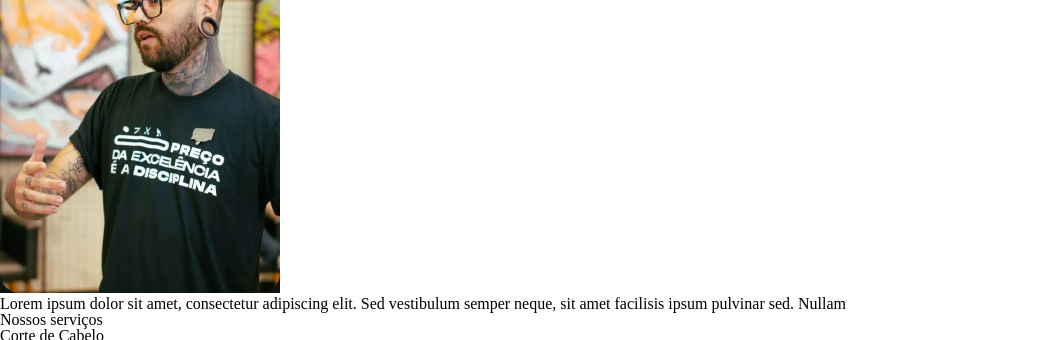
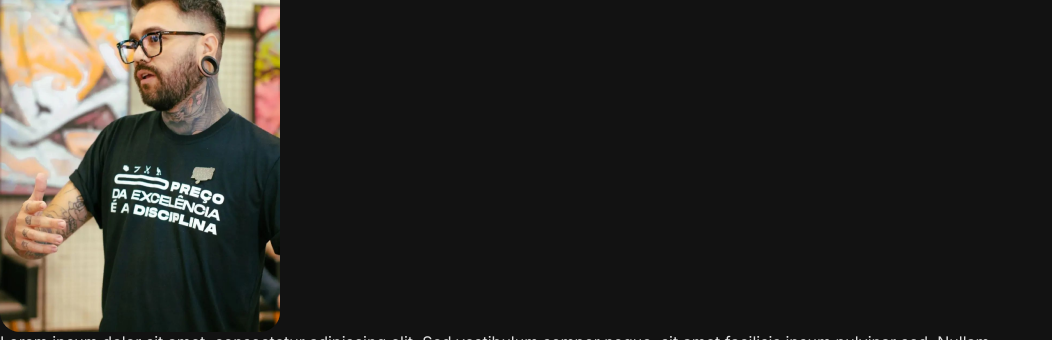
Before and after one commit to LucasCatuyama/PP-dionisio-barbearia, a website: page index.html in a window 1280 px wide. Shown: the part 183-523 px from the top of the page, without its empty margins (0-1052 px from the left). Drawn offline with Linux system fonts and the light colour scheme.

Commit message:
starting the desktop ver

```diff
--- a/styles/style.css
+++ b/styles/style.css
@@ -10,14 +10,22 @@
   --black-4: #2c2c2c;
 }
 
-@media screen and (max-width: 767px) {
 body {
   width: 100vw;
   height: 100vh;
   background-color: var(--black-1);
   font-family: "Inter", sans-serif;
   font-weight: 400;
+  color: var(--white-087);
 }
+
+h1, h2 {
+  color: var(--white);
+  font-weight: 700;
+  font-size: 36px;
+}
+
+@media screen and (max-width: 767px) {
 
   .header {
     height: 151px;
@@ -196,6 +204,7 @@
     font-size: 15px;
     font-style: normal;
     line-height: normal;
+    text-align: center;
   }
 
   .map {
```
Also changed, not shown: index.html (+1 -1 lines). Lines whose indentation alone changed are shown as unchanged.
